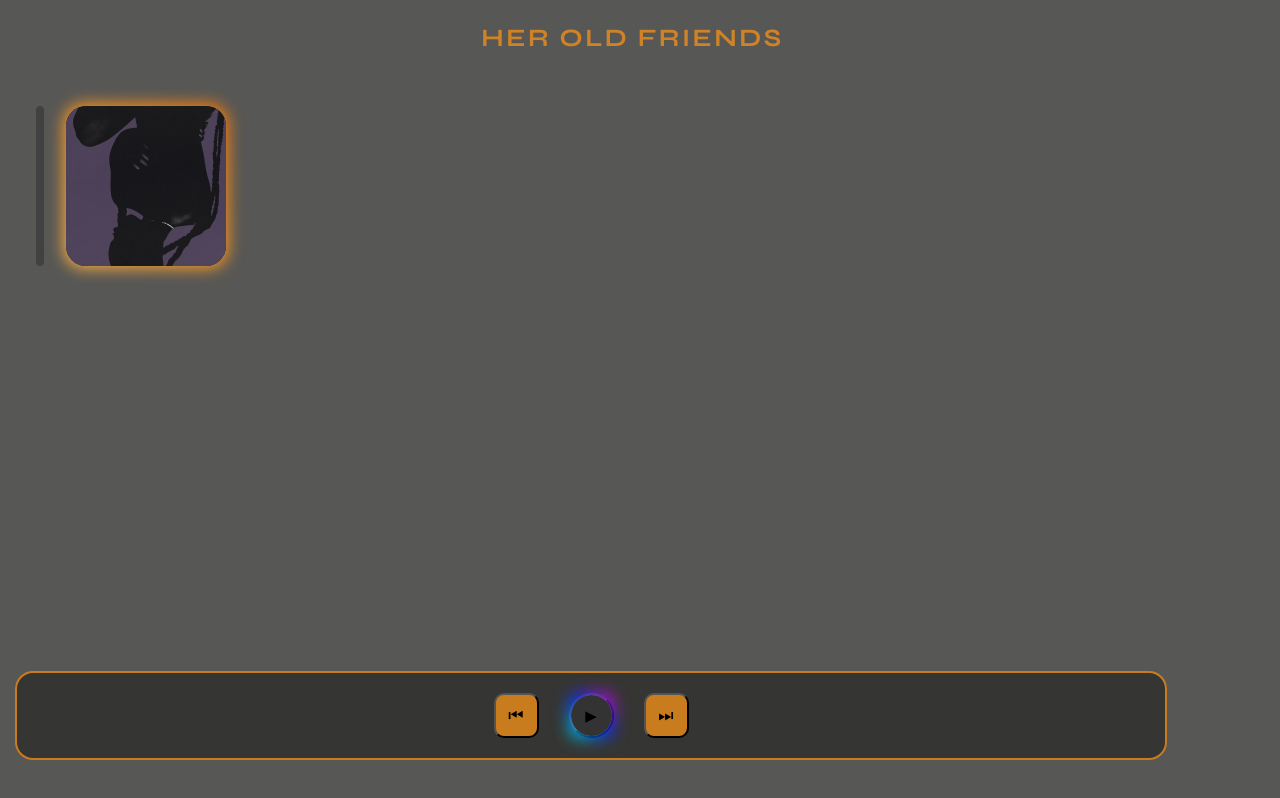
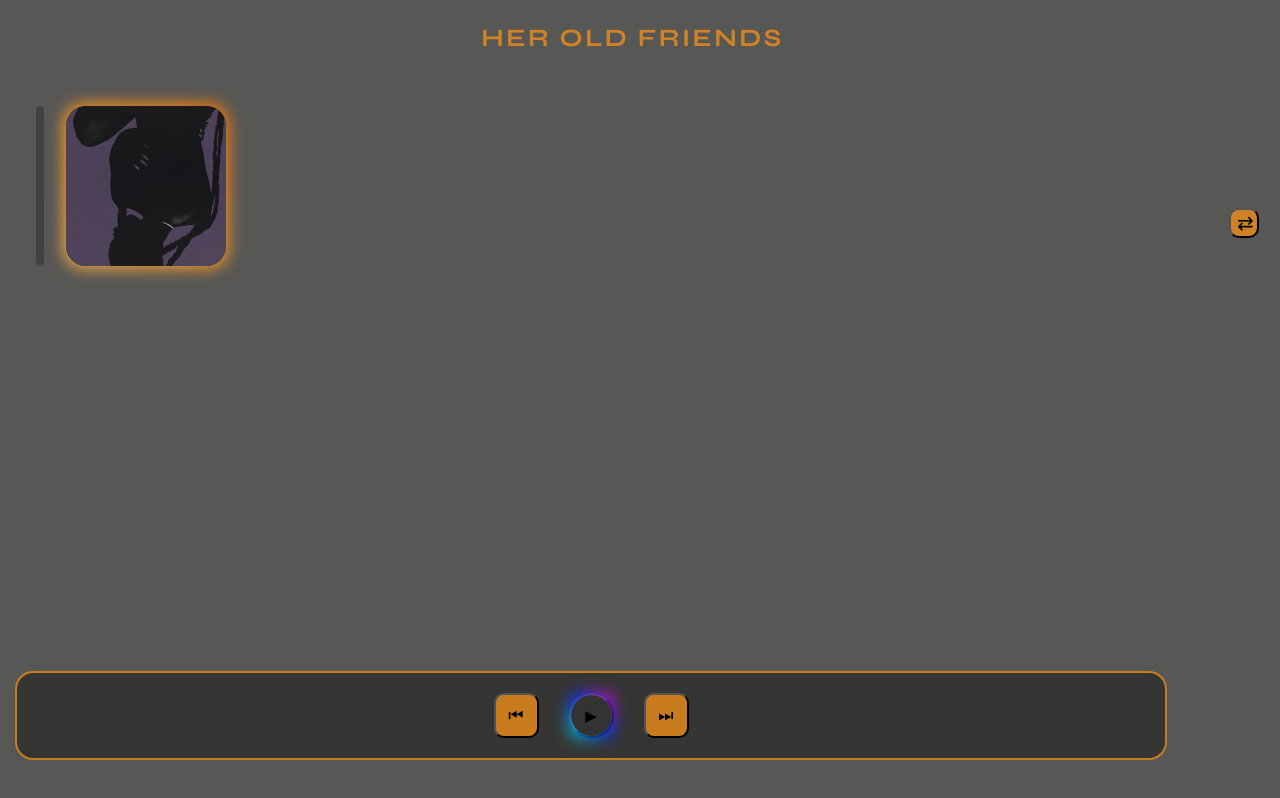
Before and after one commit to TXMJ1D/music-player-app, a website: page index.html in a window 1280 px wide. Drawn offline with Linux system fonts and the light colour scheme.

Commit message:
updated html and css files to add a shuffle button UI

```diff
--- a/index.html
+++ b/index.html
@@ -21,6 +21,8 @@
                     <div class ="progressFill"></div>
                 </div>
 
+                <button class = "shuffleBtn">⇄</button>
+
                 <div class="buttons">
                     <button class = "prevBtn">⏮</button>
                     <button class = "playBtn"> ▶︎</button>
--- a/styles.css
+++ b/styles.css
@@ -154,6 +154,18 @@ body {
     border-radius: 10px;
  }
 
+ .shuffleBtn{
+    position: absolute;
+    width: 30px;
+    height: 30px;
+    background-color: rgba(239, 143, 26, 0.8);
+    border-radius: 10px;
+    outline: none;
+    font-size: 20px;
+    bottom: -150px;
+    right: 5px;
+ }
+
 .buttons{
     display: flex;
     position:fixed;
```
